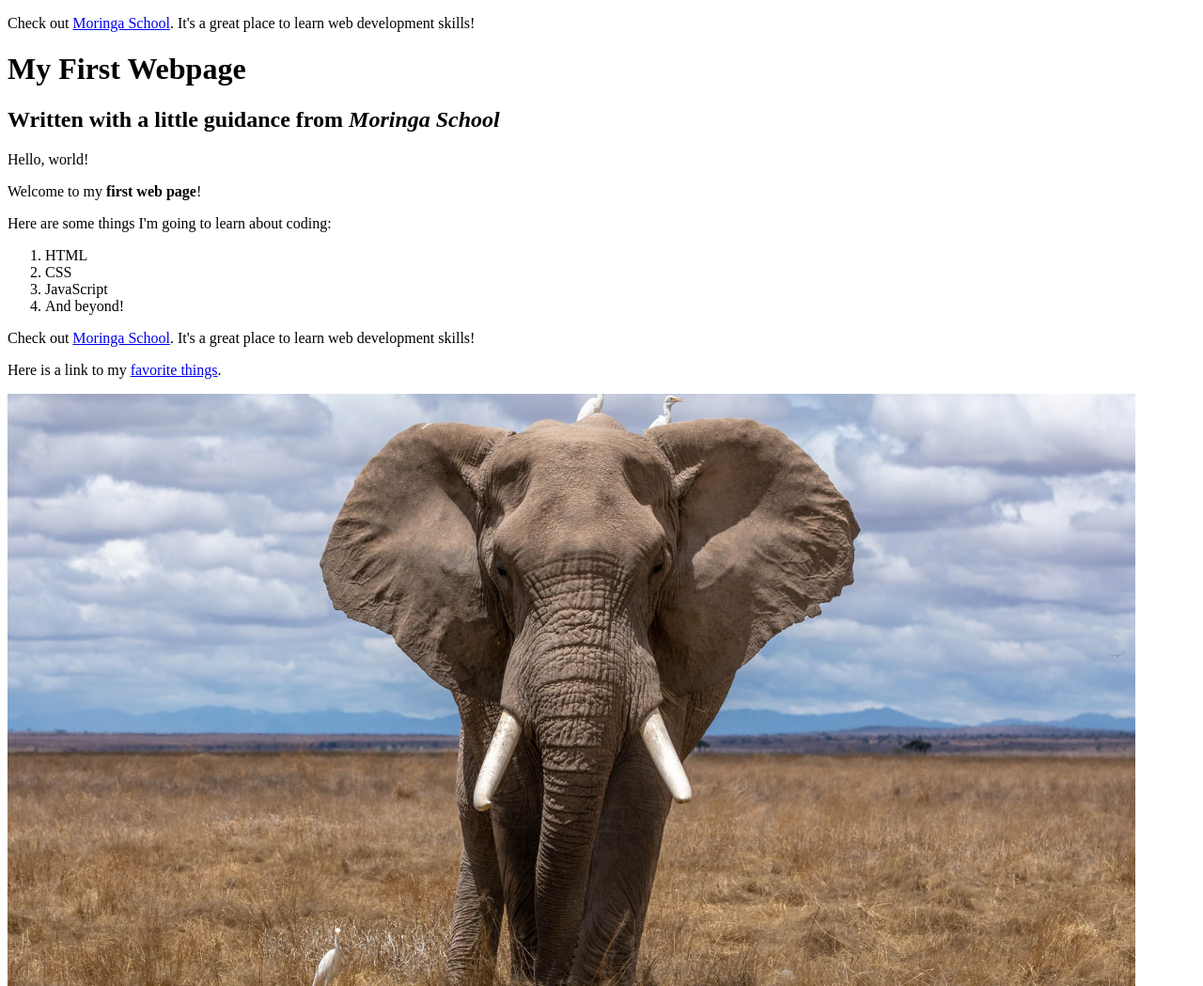
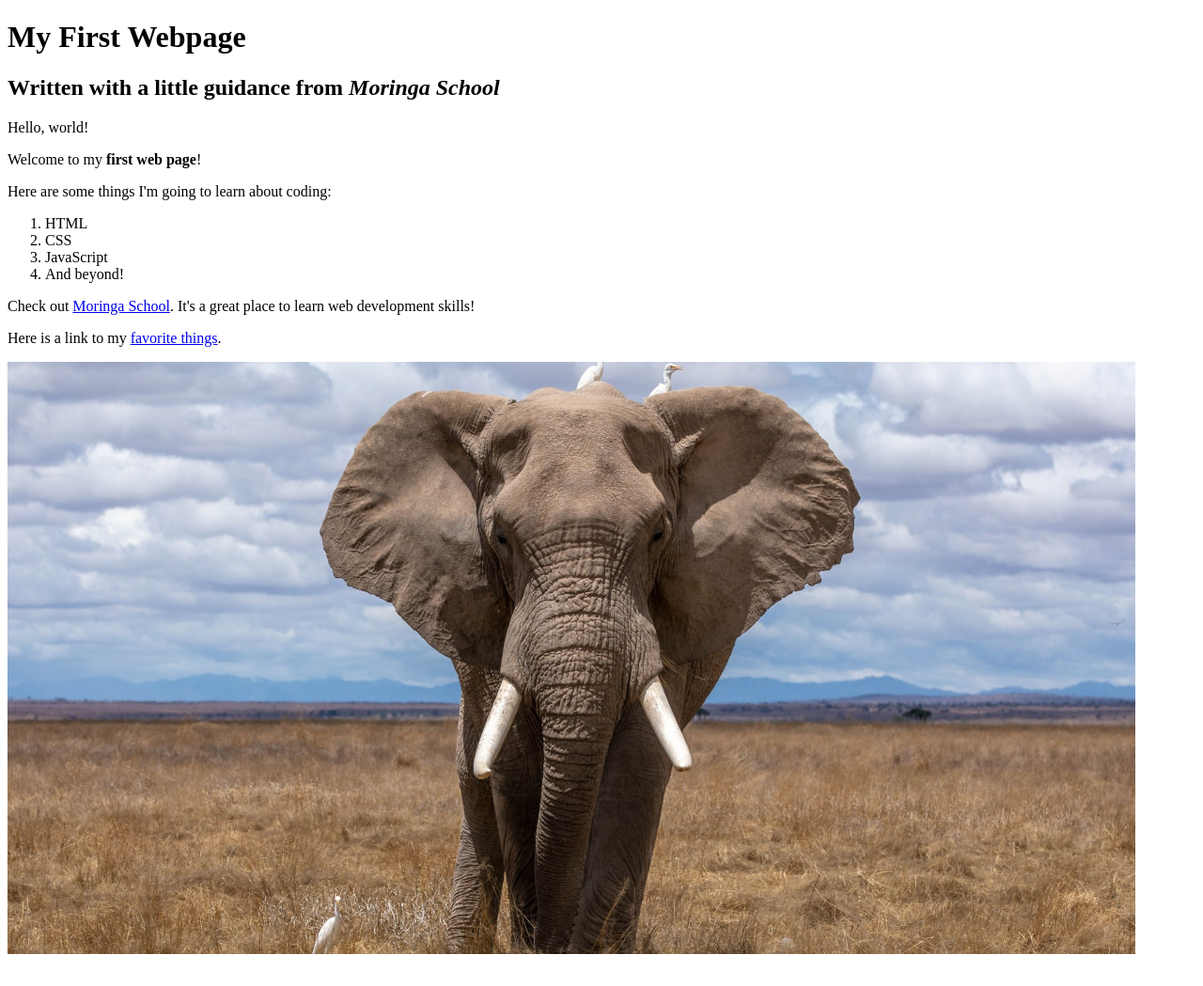
Before and after one commit to MUNENEDENNIS/my-first-website, a plain HTML site: page my-first-webpage.html in a window 1280 px wide. Shown: the whole page at 94% size. After the commit the page ends 1027 px from the top, so only its background shows below. Drawn offline with Linux system fonts and the light colour scheme.

```diff
--- a/my-first-webpage.html
+++ b/my-first-webpage.html
@@ -4,7 +4,6 @@
     <title>My first webpage!</title>
   </head>
   <body>
-    <p>Check out <a href="http://moringaschool.com/">Moringa School</a>. It's a great place to learn web development skills!</p>
     <h1>My First Webpage</h1>
     <h2>Written with a little guidance from <em>Moringa School</em></h2>
     <p>Hello, world!</p>
```
